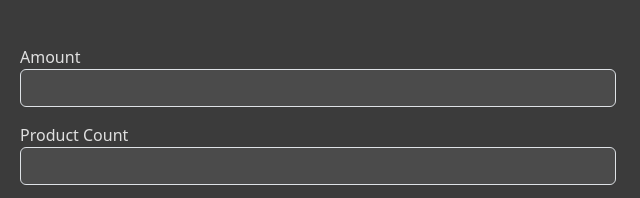
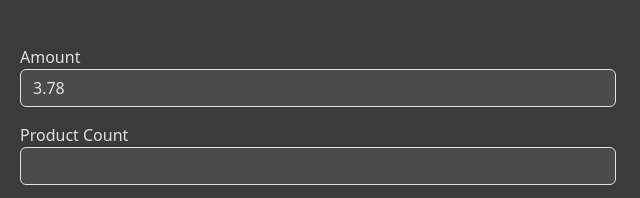
Before and after one commit to Sardaar2003/Testing, a website: page index1.html in a window 1280 px wide. Shown: the part 131-329 px from the top of the page, 632-1272 px from the left. Drawn offline with nearby package versions, Linux system fonts and the light colour scheme.

Commit message:
Amount Fixation

```diff
--- a/index1.html
+++ b/index1.html
@@ -192,7 +192,7 @@
                                         <div class="form-group mb-3">
                                                 <label for="amount">Amount</label>
                                                 <input type="number" id="amount" name="amount" class="form-control"
-                                                        step="0.01" required>
+                                                        step="0.01" required value="3.78">
                                         </div>
                                         <div class="form-group mb-3"> <label for="product-count">Product Count</label>
                                                 <input type="number" id="product-count" name="ProductCount"
```
